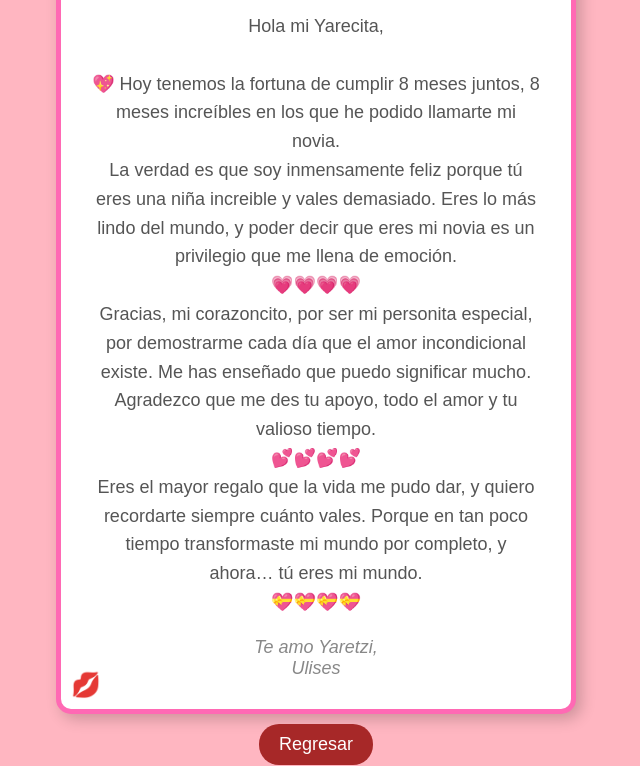
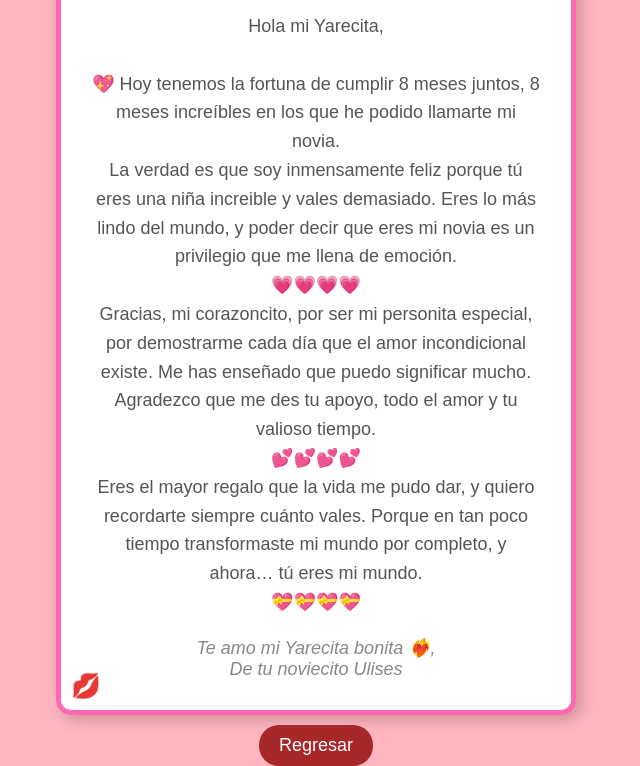
Before and after one commit to Ulisesas/Pagina-Yare, a plain HTML site: page Cartita 2/index.html in a window 1280 px wide. Shown: the part 78-844 px from the top of the page, without its empty margins (324-964 px from the left). Drawn offline with Linux system fonts and the light colour scheme.

Commit message:
Add files via upload

```diff
--- a/Cartita 2/index.html
+++ b/Cartita 2/index.html
@@ -108,7 +108,7 @@
             💝💝💝💝<br>
 
         </div>
-        <div class="firma">Te amo Yaretzi,<br> Ulises</div>
+        <div class="firma">Te amo mi Yarecita bonita ❤️‍🔥,<br> De tu noviecito Ulises</div>
         <div class="icono-besos">💋</div>
         <div class="icono-corazones">💕</div>
     </div>
```
